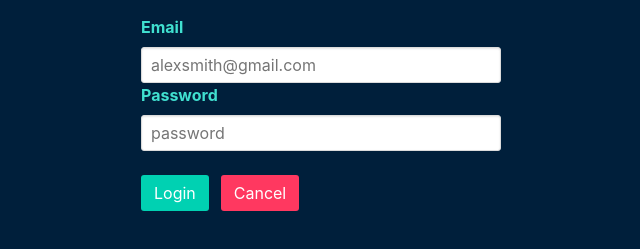
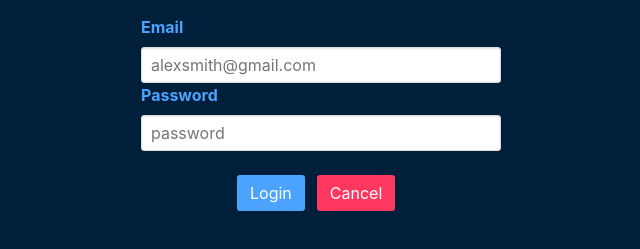
Before and after one commit to jowi85/FPSite, a website: page pages/login.html in a window 1280 px wide. Shown: the part 71-320 px from the top of the page, without its empty margins (319-959 px from the left). Drawn offline with Linux system fonts and the light colour scheme; files that its build step writes are made by us from their sources.

Commit message:
Minor color changes

```diff
--- a/pages/login.html
+++ b/pages/login.html
@@ -22,21 +22,21 @@
 <section class="container">
     <div class="column is-offset-4 is-4">
         <div class="field">
-            <label class="label" style="color:turquoise">Email</label>
+            <label class="label" style="color:#4CA3FF">Email</label>
             <div class="control">
                 <input class="input" type="text" placeholder="alexsmith@gmail.com">
             </div>
 
-            <label class="label" style="color:turquoise">Password</label>
+            <label class="label" style="color:#4CA3FF">Password</label>
             <div class="control">
                 <input class="input" type="email" placeholder="password">
             </div>
         </div>
     </div>
-    <div class="column is-offset-4 is-4">
+    <div class="column is-offset-5 is-2">
         <div class="field is-grouped">
             <p class="control">
-                <a href="main" class="button is-primary">Login</a>
+                <a href="main" class="button is-primary" style="background-color:#4CA3FF">Login</a>
             </p>
             <p class="control">
                 <a class="button is-danger">Cancel</a>
```
